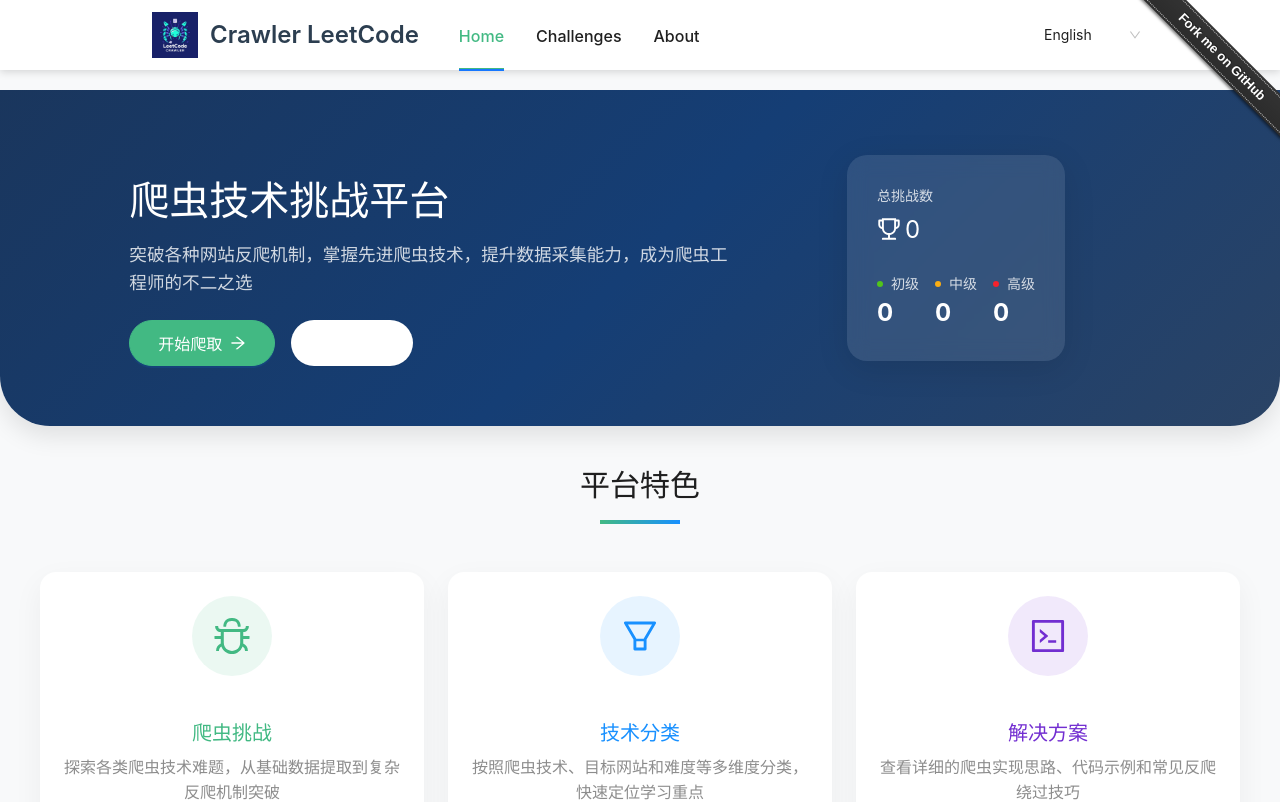
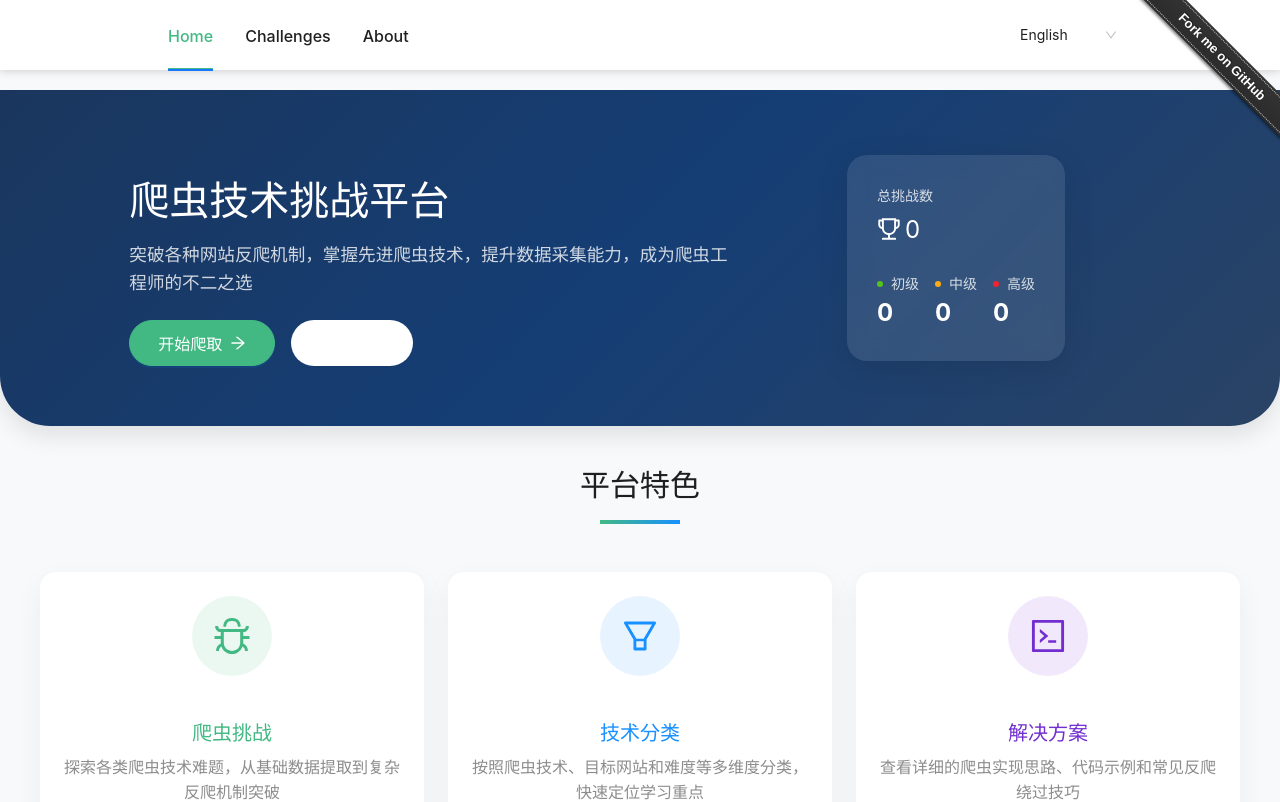
Before and after one commit to JSREP/crawler-leetcode, a React (Vite) app: page / in a window 1280 px wide. Shown: the top 802 px of the page. Built offline with nearby package versions, Linux system fonts and the light colour scheme.

Commit message:
调整导航栏和内容区域的对齐，修复CSS样式

```diff
--- a/src/App.css
+++ b/src/App.css
@@ -43,12 +43,23 @@
 }
 
 /* 内容区域与导航栏对齐 */
-.navbar-container,
+.navbar-container {
+  max-width: 80%;
+  margin: 0 auto;
+}
+
 .ChallengeListPage,
 .HomePage {
   max-width: 80%;
   margin: 0 auto;
-  padding: 0 24px;
+  padding: 0 16px; /* 统一内边距 */
+}
+
+/* 搜索框和内容区域左对齐 */
+.search-box-container,
+.filter-controls-container,
+.challenge-list-container {
+  padding-left: 16px; /* 确保内容区域的左内边距一致 */
 }
 
 /* 防止菜单项显示为省略号 */
--- a/src/components/NavBar.tsx
+++ b/src/components/NavBar.tsx
@@ -1,7 +1,7 @@
 // src/components/NavBar.tsx
-import { useState } from 'react';
+import { useState, useEffect, useRef } from 'react';
 import {Link, useLocation} from 'react-router-dom';
-import {Layout, Menu, Space, Typography, Select} from 'antd';
+import {Layout, Menu, Typography, Select} from 'antd';
 import { useTranslation } from 'react-i18next';
 import { changeLanguage } from '../i18n';
 // @ts-ignore
@@ -18,7 +18,8 @@ const { Option } = Select;
 const NavBar = () => {
     const { t } = useTranslation();
     const location = useLocation();
-    const [ribbonHovered, setRibbonHovered] = useState(false);
+    const contentRef = useRef<HTMLDivElement>(null);
+    const [contentPadding, setContentPadding] = useState(24); // 默认内容区域左内边距
 
     // 导航菜单项
     const items = [
@@ -32,6 +33,33 @@ const NavBar = () => {
         changeLanguage(value);
     };
 
+    // 在组件挂载和窗口大小改变时，获取内容区域的实际左边距
+    useEffect(() => {
+        const updateContentPadding = () => {
+            // 延迟获取，确保DOM已经更新
+            setTimeout(() => {
+                // 查找搜索框元素作为参考
+                const searchBox = document.querySelector('input[placeholder*="搜索"]') ||
+                                 document.querySelector('input[placeholder*="Search"]');
+                if (searchBox) {
+                    const rect = searchBox.getBoundingClientRect();
+                    const padding = rect.left;
+                    if (padding > 0) {
+                        setContentPadding(padding);
+                    }
+                }
+            }, 100);
+        };
+
+        // 初始化时和窗口大小改变时更新
+        updateContentPadding();
+        window.addEventListener('resize', updateContentPadding);
+
+        return () => {
+            window.removeEventListener('resize', updateContentPadding);
+        };
+    }, []);
+
     return (
         <Header style={{
             position: 'sticky',
@@ -41,26 +69,23 @@ const NavBar = () => {
             boxShadow: '0 2px 8px rgba(0, 0, 0, 0.15)',
             overflow: 'visible',
             padding: '0',
-            height: '70px', // 增加导航栏高度
-            lineHeight: '70px' // 匹配行高
+            height: '70px',
+            lineHeight: '70px'
         }}>
             <div className="navbar-container" style={{
                 display: 'flex',
                 alignItems: 'center',
                 height: '100%',
-                justifyContent: 'space-between',
-                maxWidth: '80%', // 增加导航栏宽度以容纳英文菜单
+                maxWidth: '80%',
                 width: '100%',
                 margin: '0 auto',
-                padding: '0'
+                position: 'relative'
             }}>
                 {/* Logo区域 */}
                 <div style={{
                     display: 'flex',
                     alignItems: 'center',
                     height: '100%',
-                    marginRight: '24px',
-                    flexShrink: 0, // 防止Logo区域被压缩
                     paddingLeft: '24px'
                 }}>
                     <Link to="/" style={{ display: 'flex', alignItems: 'center' }}>
@@ -79,11 +104,14 @@ const NavBar = () => {
                     </Link>
                 </div>
 
-                {/* 导航菜单 - 放在单独的容器中，确保其位置与内容区域对齐 */}
+                {/* 导航菜单 - 绝对定位，与内容区域精确对齐 */}
                 <div style={{
+                    position: 'absolute',
+                    left: `${contentPadding}px`, // 精确对齐内容区域左边距
+                    top: 0,
                     display: 'flex',
-                    flex: 1,
                     justifyContent: 'space-between',
+                    width: 'calc(100% - 48px)', // 两侧总边距24px
                     alignItems: 'center'
                 }}>
                     <Menu
@@ -97,22 +125,27 @@ const NavBar = () => {
                             fontWeight: 500,
                             lineHeight: '70px',
                             height: '70px',
-                            minWidth: '300px', // 确保菜单有最小宽度
-                            overflow: 'visible', // 确保菜单不会被截断
-                            paddingLeft: '0' // 移除左内边距，确保与内容区域左对齐
+                            overflow: 'visible'
                         }}
-                        disabledOverflow={true} // 禁用溢出处理，防止菜单项变为省略号
+                        disabledOverflow={true}
                     />
+                </div>
 
-                    {/* 语言选择器 */}
+                {/* 语言选择器 - 绝对定位，靠右对齐 */}
+                <div style={{
+                    position: 'absolute',
+                    right: '24px',
+                    top: 0,
+                    height: '100%',
+                    display: 'flex',
+                    alignItems: 'center'
+                }}>
                     <Select
                         defaultValue={localStorage.getItem('language') || 'en'}
                         style={{
                             width: 120,
                             background: 'transparent',
-                            fontSize: '14px',
-                            flexShrink: 0, // 防止语言选择器被压缩
-                            paddingRight: '24px'
+                            fontSize: '14px'
                         }}
                         variant="borderless"
                         onChange={handleLanguageChange}
```
